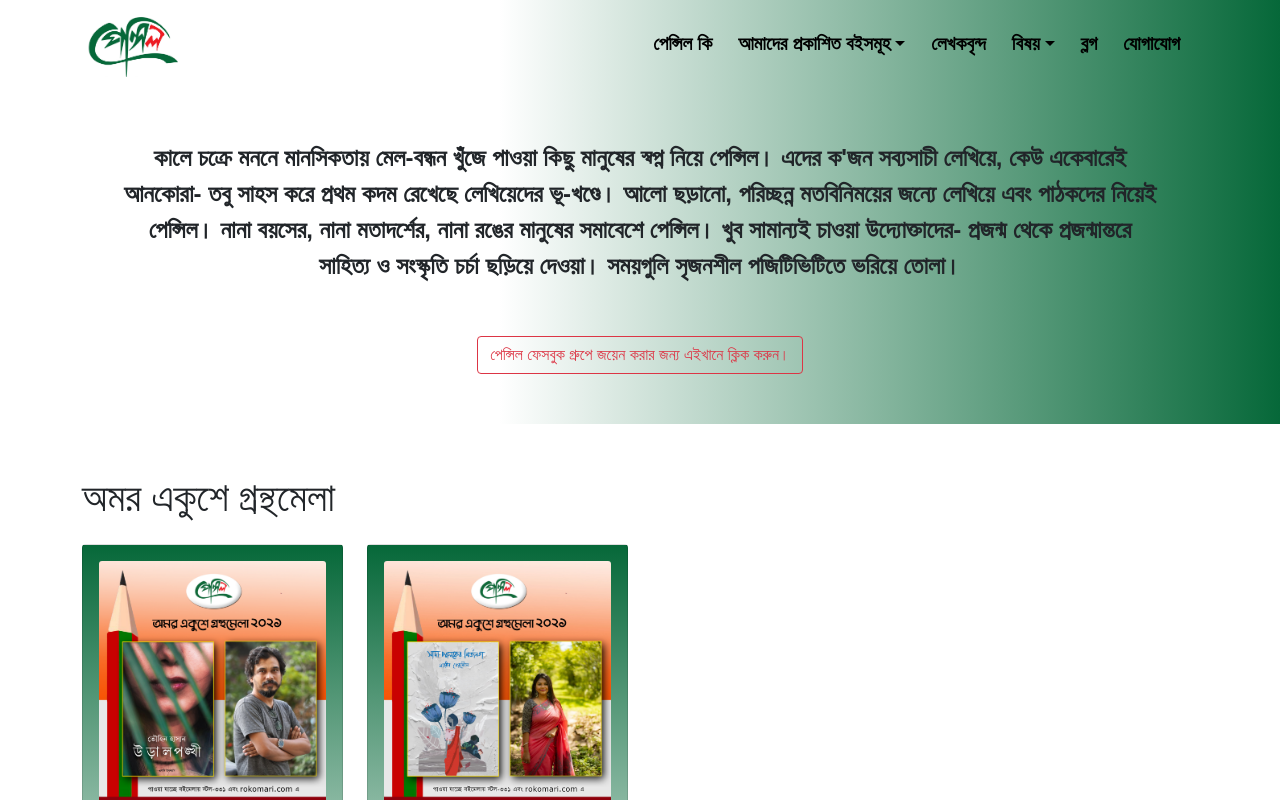
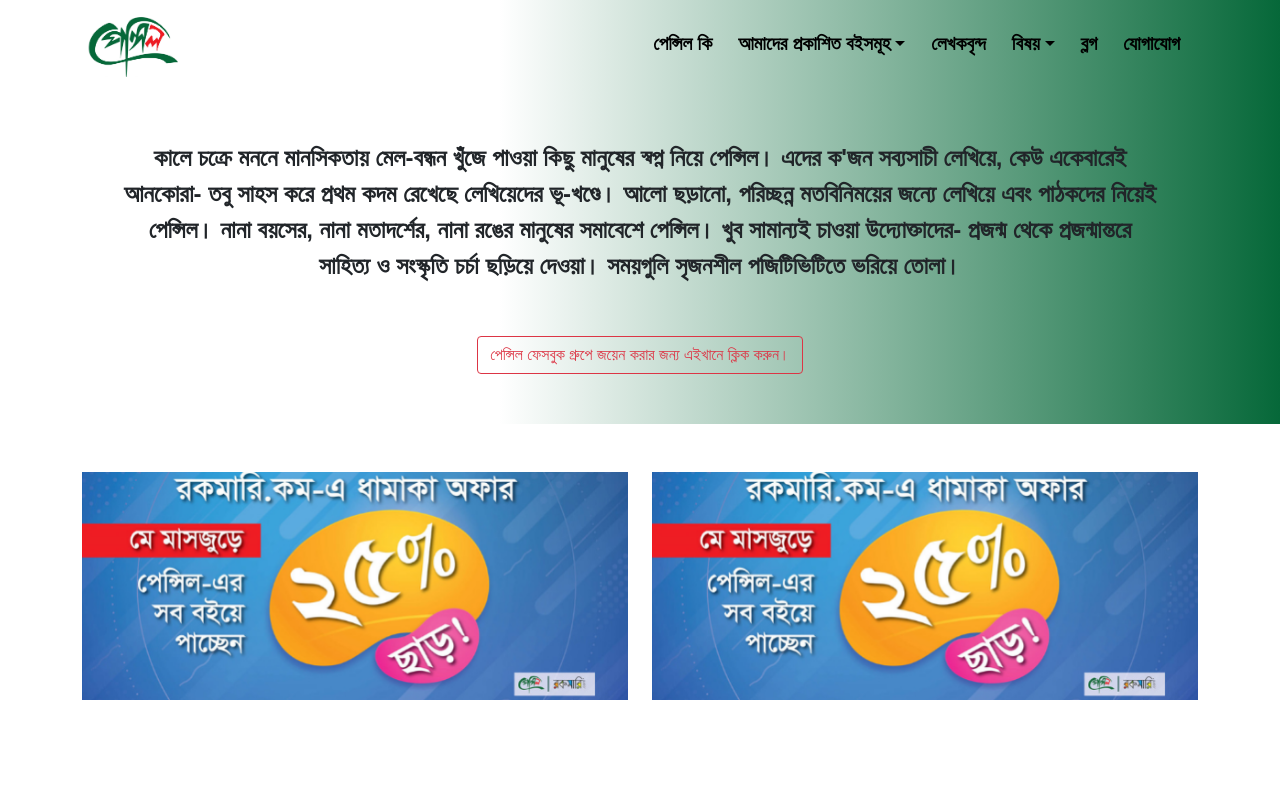
Before and after one commit to sakibul-munna/Pencil-Publications, a React (Create React App) app in the folder frontend/: page / in a window 1280 px wide. Shown: the top 800 px of the page. Built offline with nearby package versions, Linux system fonts and the light colour scheme; a web font is replaced by a local one.

Commit message:
Ad Container added.

```diff
--- a/frontend/src/App.js
+++ b/frontend/src/App.js
@@ -3,12 +3,14 @@ import Header from "./components/Header";
 import HomeScreen from "./screens/HomeScreen";
 import Footer from "./components/Footer";
 import HeaderContainer from "./components/HeaderContainer";
+import AdContainer from "./components/AdContainer";
 
 const App = () => {
   return (
     <>
       <Header />
       <HeaderContainer />
+      <AdContainer />
       <main className="py-5">
         <Container>
           <HomeScreen />
--- /dev/null
+++ b/frontend/src/components/AdContainer.js
@@ -0,0 +1,27 @@
+import React from "react";
+import { Container, Row, Col } from "react-bootstrap";
+
+const AdContainer = () => {
+  return (
+    <Container className="py-5">
+      <Row>
+        <Col xs={6}>
+          <img
+            src={require("../assets/ad02.png")}
+            alt="ad banner 01"
+            className="img-fluid hover-shadow"
+          />
+        </Col>
+        <Col xs={6}>
+          <img
+            src={require("../assets/ad02.png")}
+            alt="ad banner 01"
+            className="img-fluid hover-shadow"
+          />
+        </Col>
+      </Row>
+    </Container>
+  );
+};
+
+export default AdContainer;
```
Also changed, not shown: frontend/src/assets/ad01.png (added), frontend/src/assets/ad02.png (added).
